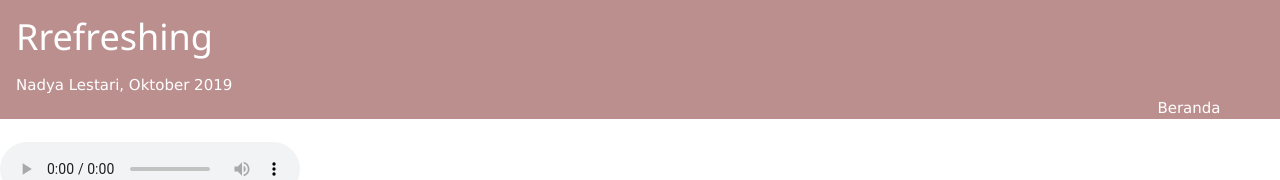
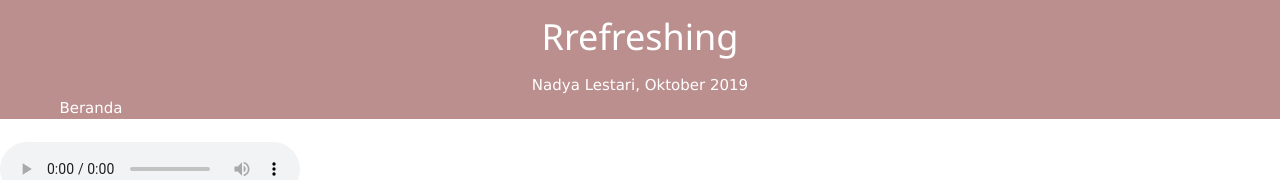
Before and after one commit to NanaNasir49/NanaNasir49.github.io, a plain HTML site: page foryou.html in a window 1280 px wide. Shown: the top 180 px of the page. Drawn offline with Linux system fonts and the light colour scheme.

Commit message:
Update foryou.html

```diff
--- a/foryou.html
+++ b/foryou.html
@@ -21,7 +21,7 @@ nav ul {
     list-style:none;
 }
 nav ul li a {
-    float:right;
+    float:left;
     width:150px;
     color:#fff;
     text-decoration:none;
@@ -37,7 +37,7 @@ nav ul li:hover .sub1 {display:block}
 nav ul .sub1 {
     display:none;
     position:absolute;
-    left:150px;
+    left:50px;
     top:50px;
     background-color:#BC8F8F;
 }
@@ -48,11 +48,12 @@ nav ul .sub1 {
 <body>
 
 <div class="w3-container w3-lavender-blush">
-  <h1>Rrefreshing</h1>
+  <center><h1>Rrefreshing</h1>
 	<p>Nadya Lestari, Oktober 2019</p>
+  </center>
 	<nav>
         <ul>
-            <li><a href="">Beranda</a></li>
+            <li><a href="foryou.html">Beranda</a></li>
                 <ul class="sub1">
                     <li><a href="index.html">Beranda</a></li>
                     <li><a href="bio.html">About me</a></li>
```
